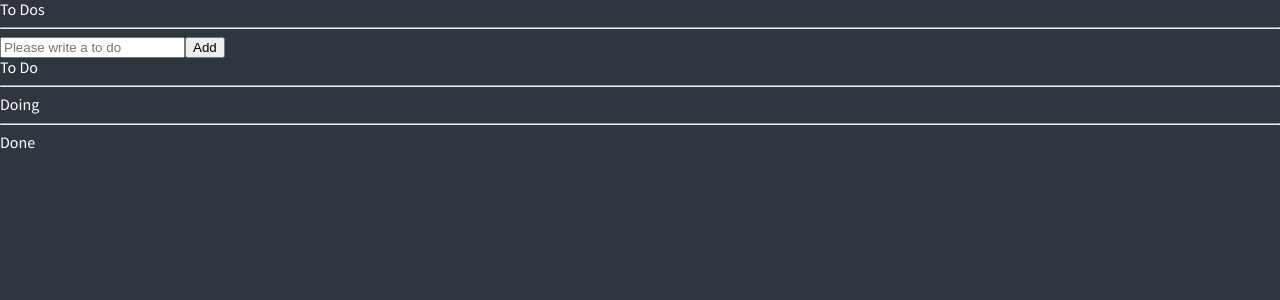
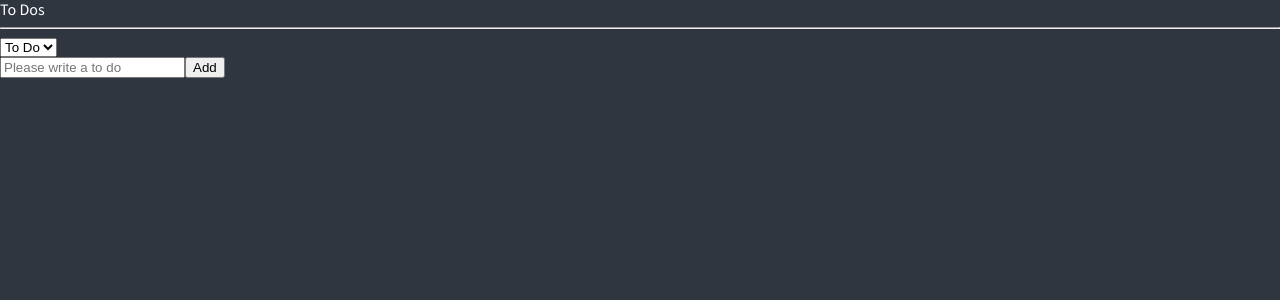
Before and after one commit to doriwon/oneflix_2022, a React (Create React App) app: page / in a window 1280 px wide. Shown: the top 300 px of the page. Built offline with nearby package versions, Linux system fonts and the light colour scheme.

Commit message:
#5.17 Selectors part 2

```diff
--- a/src/atoms.tsx
+++ b/src/atoms.tsx
@@ -6,16 +6,15 @@
   category: "TO_DO" | "DOING" | "DONE"; //3개중 하나
 }
 
+export const categoryState = atom({ key: "category", default: "TO_DO" });
+
 export const toDoState = atom<IToDo[]>({ key: "toDo", default: [] });
 
 export const toDoSelector = selector({
   key: "toDoSelector",
   get: ({ get }) => {
     const toDos = get(toDoState);
-    return [
-      toDos.filter((toDo) => toDo.category === "TO_DO"),
-      toDos.filter((toDo) => toDo.category === "DOING"),
-      toDos.filter((toDo) => toDo.category === "DONE"),
-    ]; // [[{},{}]] 형태의 배열을 return
+    const category = get(categoryState);
+    return toDos.filter((toDo) => toDo.category === category);
   },
 });
--- a/src/components/ToDoList.tsx
+++ b/src/components/ToDoList.tsx
@@ -1,35 +1,29 @@
-import { useRecoilValue } from "recoil";
-import { toDoSelector, toDoState } from "../atoms";
+import React from "react";
+import { useRecoilState, useRecoilValue } from "recoil";
+import { categoryState, toDoSelector } from "../atoms";
 import CreateToDo from "./CreateToDo";
 import ToDo from "./ToDo";
 
 function ToDoList() {
-  const [toDo, doing, done] = useRecoilValue(toDoSelector);
+  const toDos = useRecoilValue(toDoSelector);
+  const [category, setCategory] = useRecoilState(categoryState);
+  const onInput = (event: React.FormEvent<HTMLSelectElement>) => {
+    setCategory(event.currentTarget.value);
+  };
+  console.log(toDos);
   return (
     <div>
       <h1>To Dos</h1>
       <hr />
+      <select value={category} onInput={onInput}>
+        <option value="TO_DO">To Do</option>
+        <option value="DOING">Doing</option>
+        <option value="DONE">Done</option>
+      </select>
       <CreateToDo />
-      <h2>To Do</h2>
-      <ul>
-        {toDo.map((toDo) => (
-          <ToDo {...toDo} key={toDo.id} />
-        ))}
-      </ul>
-      <hr />
-      <h2>Doing</h2>
-      <ul>
-        {doing.map((toDo) => (
-          <ToDo {...toDo} key={toDo.id} />
-        ))}
-      </ul>
-      <hr />
-      <h2>Done</h2>
-      <ul>
-        {done.map((toDo) => (
-          <ToDo {...toDo} key={toDo.id} />
-        ))}
-      </ul>
+      {toDos?.map((toDo) => (
+        <ToDo key={toDo.id} {...toDo} />
+      ))}
     </div>
   );
 }
```
